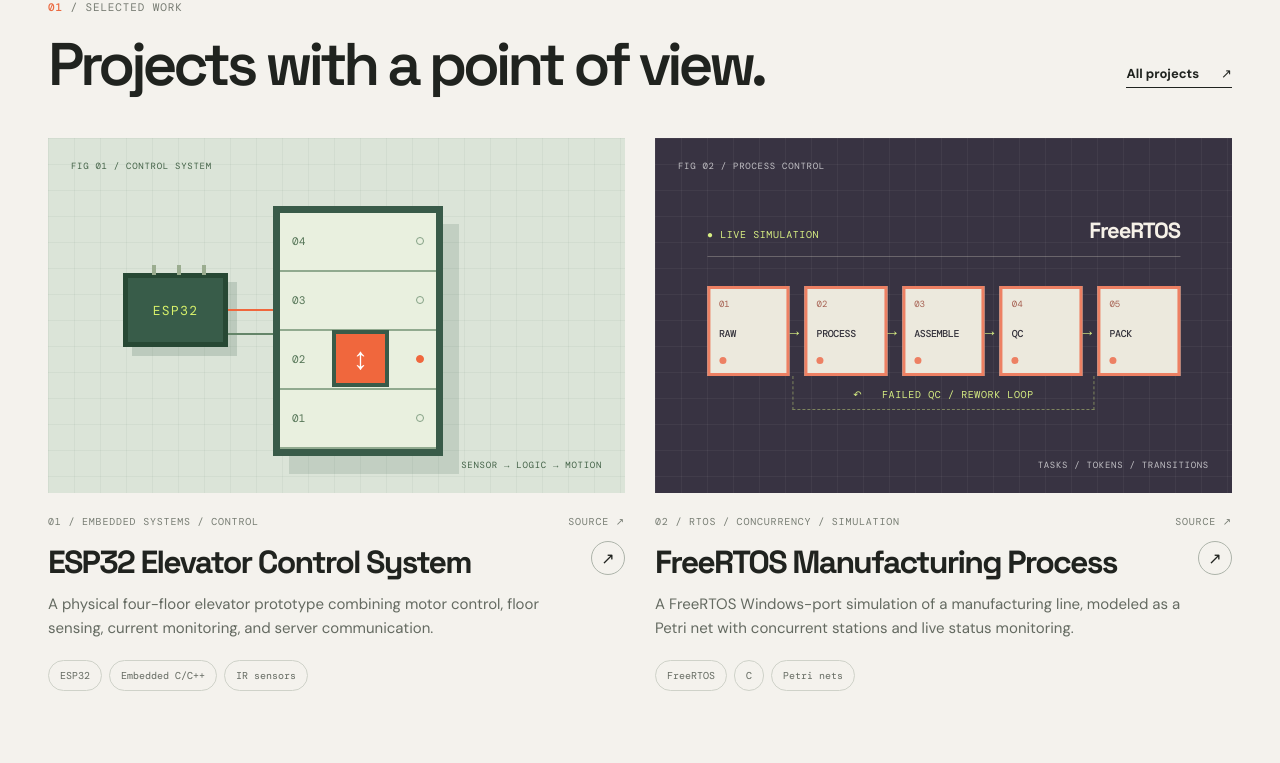
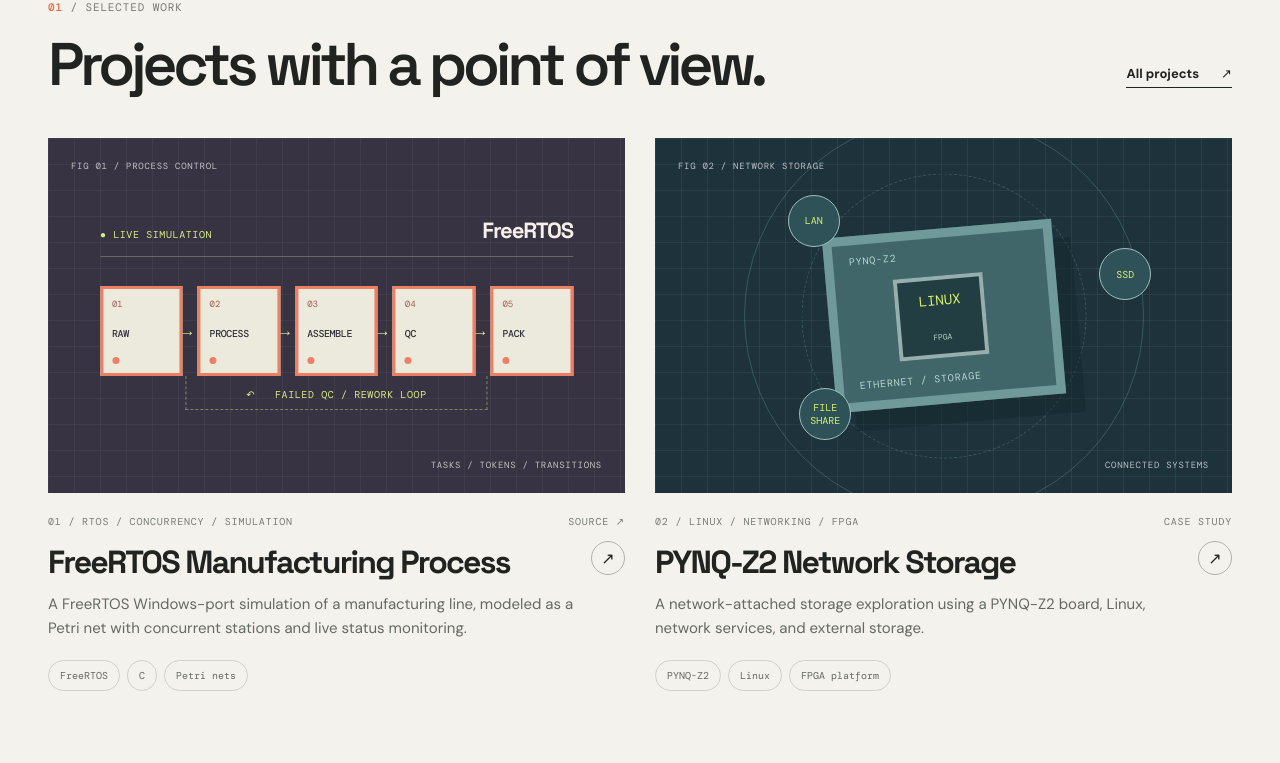
Before and after one commit to DarkHumor71/portfolio, a React (Vite) app: page / in a window 1280 px wide. Shown: the part 960-1723 px from the top of the page. Built offline with nearby package versions, Linux system fonts and the light colour scheme.

Commit message:
Remove duplicate elevator project

```diff
--- a/src/App.tsx
+++ b/src/App.tsx
@@ -121,36 +121,9 @@
       aria-label={`${kind} project diagram illustration`}
     >
       <div className="visual-grid" />
-      {kind === "elevator" && (
-        <>
-          <div className="visual-label top-left">FIG 01 / CONTROL SYSTEM</div>
-          <div className="elevator-frame">
-            {[4, 3, 2, 1].map((n) => (
-              <div className="floor" key={n}>
-                <span>0{n}</span>
-                <i className={n === 2 ? "lit" : ""} />
-              </div>
-            ))}
-            <div className="elevator-car">
-              <span>↕</span>
-            </div>
-          </div>
-          <div className="elevator-controller">
-            <span>ESP32</span>
-            <i />
-            <i />
-            <i />
-          </div>
-          <span className="visual-wire wire-one" />
-          <span className="visual-wire wire-two" />
-          <div className="visual-label bottom-right">
-            SENSOR → LOGIC → MOTION
-          </div>
-        </>
-      )}
       {kind === "nas" && (
         <>
-          <div className="visual-label top-left">FIG 03 / NETWORK STORAGE</div>
+          <div className="visual-label top-left">FIG 02 / NETWORK STORAGE</div>
           <div className="nas-orbit orbit-one" />
           <div className="nas-orbit orbit-two" />
           <div className="nas-board">
@@ -174,7 +147,7 @@
       )}
       {kind === "freertos" && (
         <>
-          <div className="visual-label top-left">FIG 02 / PROCESS CONTROL</div>
+          <div className="visual-label top-left">FIG 01 / PROCESS CONTROL</div>
           <div className="rtos-diagram">
             <div className="rtos-heading">
               <span>● LIVE SIMULATION</span>
@@ -201,7 +174,7 @@
       {kind === "elesystem" && (
         <>
           <div className="visual-label top-left">
-            FIG 04 / CONNECTED PLATFORM
+            FIG 03 / CONNECTED PLATFORM
           </div>
           <div className="dashboard">
             <div className="dashboard-top">
@@ -242,7 +215,7 @@
       )}
       {kind === "automation" && (
         <>
-          <div className="visual-label top-left">FIG 05 / CATALOG PIPELINE</div>
+          <div className="visual-label top-left">FIG 04 / CATALOG PIPELINE</div>
           <div className="automation-flow">
             <div className="automation-node">
               <small>01 / SOURCE</small>
@@ -286,7 +259,7 @@
       {kind === "mic" && (
         <>
           <div className="visual-label top-left">
-            FIG 06 / AUDIO SIGNAL PATH
+            FIG 05 / AUDIO SIGNAL PATH
           </div>
           <div className="mic-console">
             <div className="mic-console-head">
--- a/src/data.ts
+++ b/src/data.ts
@@ -14,7 +14,7 @@
   architecture: string[];
   notes: { title: string; body: string }[];
   outcome: string;
-  visual: "elevator" | "freertos" | "nas" | "elesystem" | "automation" | "mic";
+  visual: "freertos" | "nas" | "elesystem" | "automation" | "mic";
   featured: boolean;
   image?: string;
   imageAlt?: string;
@@ -34,55 +34,8 @@
 
 export const projects: Project[] = [
   {
-    slug: "esp32-elevator",
+    slug: "freertos-manufacturer",
     number: "01",
-    title: "ESP32 Elevator Control System",
-    shortTitle: "ESP32 Elevator",
-    category: "Embedded",
-    eyebrow: "EMBEDDED SYSTEMS / CONTROL",
-    summary:
-      "A physical four-floor elevator prototype combining motor control, floor sensing, current monitoring, and server communication.",
-    overview:
-      "A physical elevator prototype built around an ESP32. The controller brings together floor detection, motor direction, current sensing, a seven-segment display, and communication with a server.",
-    role: "Electronics, firmware, control logic, server communication, and mechanical integration.",
-    technologies: [
-      "ESP32",
-      "Embedded C/C++",
-      "IR sensors",
-      "ACS712",
-      "74HC595",
-      "24V motor",
-      "HTTP API",
-    ],
-    architecture: [
-      "Web server",
-      "ESP32 controller",
-      "Sensors + motor driver + display",
-      "Elevator cabin",
-    ],
-    notes: [
-      {
-        title: "Feedback before motion",
-        body: "Floor sensors provide the position input required by the controller. The interface between sensed position and commanded movement is central to the prototype.",
-      },
-      {
-        title: "One controller, several interfaces",
-        body: "The ESP32 coordinates motor direction, current readings, display output, and HTTP communication across the system.",
-      },
-      {
-        title: "Physical integration",
-        body: "The project connects firmware decisions to a real moving mechanism, where wiring, sensing, and mechanical behavior all matter.",
-      },
-    ],
-    outcome:
-      "A working four-floor prototype that brings sensing, motor control, display output, and server communication into one physical system.",
-    visual: "elevator",
-    featured: true,
-    github: "https://github.com/DarkHumor71/EleSystemv2/tree/master/board",
-  },
-  {
-    slug: "freertos-manufacturer",
-    number: "02",
     title: "FreeRTOS Manufacturing Process",
     shortTitle: "FreeRTOS Manufacturer",
     category: "Embedded",
@@ -129,7 +82,7 @@
   },
   {
     slug: "pynq-nas",
-    number: "03",
+    number: "02",
     title: "PYNQ-Z2 Network Storage",
     shortTitle: "PYNQ-Z2 NAS",
     category: "Systems",
@@ -170,7 +123,7 @@
   },
   {
     slug: "elesystem",
-    number: "04",
+    number: "03",
     title: "EleSystemv2",
     shortTitle: "EleSystemv2",
     category: "Software",
@@ -218,7 +171,7 @@
   },
   {
     slug: "gmc-automation",
-    number: "05",
+    number: "04",
     title: "GMC Catalog Automation",
     shortTitle: "GMC Automation",
     category: "Systems",
@@ -264,7 +217,7 @@
   },
   {
     slug: "mic-cleaner",
-    number: "06",
+    number: "05",
     title: "MicCleaner",
     shortTitle: "MicCleaner",
     category: "Software",
--- a/src/styles.css
+++ b/src/styles.css
@@ -515,107 +515,6 @@
   bottom: 22px;
   right: 23px;
 }
-.visual-elevator {
-  background: #dbe4d8;
-}
-.visual-elevator .visual-grid {
-  background-image: linear-gradient(#315a3a12 1px, transparent 1px),
-    linear-gradient(90deg, #315a3a12 1px, transparent 1px);
-}
-.visual-elevator .visual-label {
-  color: #436247;
-}
-.elevator-frame {
-  position: absolute;
-  width: 170px;
-  height: 250px;
-  left: 39%;
-  top: 19%;
-  border: 7px solid #395b49;
-  background: #e9f0df;
-  box-shadow: 16px 18px 0 #395b4927;
-}
-.floor {
-  height: 25%;
-  border-bottom: 2px solid #91aa8f;
-  display: flex;
-  align-items: center;
-  justify-content: space-between;
-  padding: 0 12px;
-  color: #547456;
-  font-family: "DM Mono", monospace;
-  font-size: 11px;
-}
-.floor:last-of-type {
-  border: 0;
-}
-.floor i {
-  width: 8px;
-  height: 8px;
-  border: 1px solid #84a185;
-  border-radius: 50%;
-}
-.floor i.lit {
-  background: #f0673d;
-  border-color: #f0673d;
-}
-.elevator-car {
-  position: absolute;
-  left: 52px;
-  bottom: 62px;
-  width: 57px;
-  height: 57px;
-  background: #f0673d;
-  border: 4px solid #395b49;
-  display: grid;
-  place-items: center;
-  font-family: "Space Grotesk", sans-serif;
-  font-size: 31px;
-  color: #fff;
-}
-.elevator-controller {
-  position: absolute;
-  left: 13%;
-  top: 38%;
-  width: 105px;
-  height: 74px;
-  background: #385c49;
-  border: 5px solid #274834;
-  color: #d8f16b;
-  display: flex;
-  align-items: center;
-  justify-content: center;
-  font-family: "DM Mono", monospace;
-  font-size: 13px;
-  letter-spacing: 0.1em;
-  box-shadow: 9px 9px 0 #385c4930;
-}
-.elevator-controller i {
-  position: absolute;
-  width: 4px;
-  height: 10px;
-  background: #9bad90;
-  top: -13px;
-  left: 24px;
-}
-.elevator-controller i:nth-of-type(2) {
-  left: 49px;
-}
-.elevator-controller i:nth-of-type(3) {
-  left: 74px;
-}
-.visual-wire {
-  position: absolute;
-  height: 2px;
-  background: #f0673d;
-  left: calc(13% + 105px);
-  width: calc(26% - 105px);
-  top: 48%;
-}
-.wire-two {
-  top: 55%;
-  background: #648569;
-}
 .visual-nas {
   background: #1d323b;
 }
@@ -1122,16 +1021,6 @@
 }
 .visual-large {
   height: 550px;
-}
-.visual-large .elevator-frame {
-  transform: scale(1.45);
-  transform-origin: center;
-  left: 45%;
-  top: 27%;
-}
-.visual-large .elevator-controller {
-  transform: scale(1.4);
-  left: 21%;
 }
 .visual-large .nas-board {
   transform: translate(-50%, -50%) rotate(-5deg) scale(1.5);
@@ -1819,15 +1708,6 @@
   .visual-large {
     height: 360px;
   }
-  .visual-large .elevator-frame {
-    transform: scale(1);
-    left: 42%;
-    top: 20%;
-  }
-  .visual-large .elevator-controller {
-    transform: scale(1);
-    left: 8%;
-  }
   .visual-large .nas-board {
     transform: translate(-50%, -50%) rotate(-5deg);
   }
@@ -1960,16 +1840,6 @@
   .project-visual {
     height: 260px;
   }
-  .elevator-frame {
-    transform: scale(0.82);
-    transform-origin: top left;
-    left: 37%;
-    top: 19%;
-  }
-  .elevator-controller {
-    transform: scale(0.82);
-    left: 7%;
-  }
   .dashboard {
     left: 7%;
     right: 7%;
@@ -1977,15 +1847,6 @@
   }
   .visual-large {
     height: 310px;
-  }
-  .visual-large .elevator-frame {
-    transform: scale(0.85);
-    left: 39%;
-    top: 16%;
-  }
-  .visual-large .elevator-controller {
-    transform: scale(0.8);
-    left: 5%;
   }
   .visual-large .dashboard {
     height: 190px;
```
